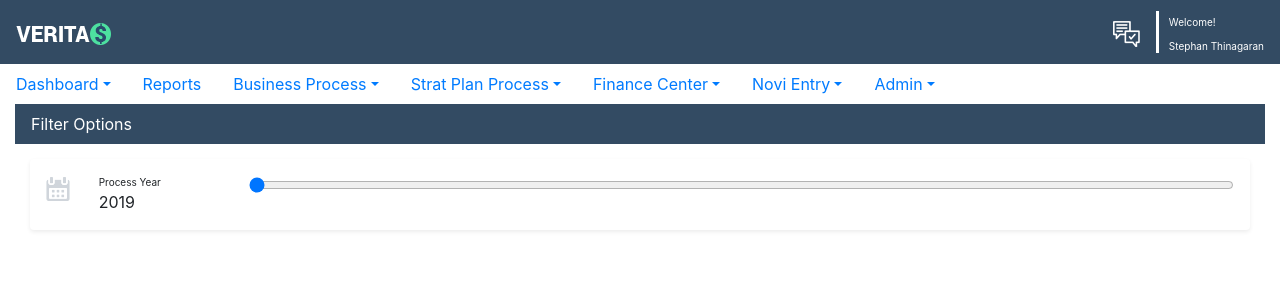
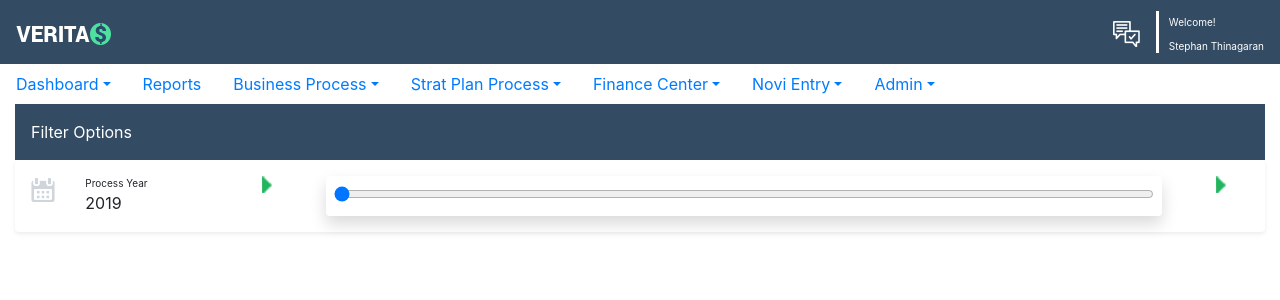
Before and after one commit to stephanram/veritas-learning, an Angular app: page / in a window 1280 px wide. Shown: the top 300 px of the page. Built offline with nearby package versions, Linux system fonts and the light colour scheme.

Commit message:
Slider changes and styles

```diff
--- a/src/app/app.component.html
+++ b/src/app/app.component.html
@@ -11,11 +11,8 @@
 <body>
   <app-top-banner></app-top-banner>
   <app-menu></app-menu>
-
   <div class="container-fluid">
     <app-filter-option></app-filter-option>
-    <app-year-slider></app-year-slider>
   </div>
 </body>
-
 </html>
--- a/src/app/filter-option/filter-option.component.html
+++ b/src/app/filter-option/filter-option.component.html
@@ -1,3 +1,12 @@
-<nav class="navbar" style="background-color: #334b63;">
-    <span class="filter-option">Filter Options</span>
-</nav>
+<div class="pos-f-t">
+    <nav class="navbar" style="background-color: #334b63;">
+        <span class="filter-option">Filter Options</span>
+        <button class="navbar-toggler" type="button" data-toggle="collapse" data-target="#navbarToggleExternalContent"
+            aria-controls="navbarToggleExternalContent" aria-expanded="false" aria-label="Toggle navigation">
+            <span class="navbar-toggler-icon"></span>
+        </button>
+    </nav>
+    <div id="navbarToggleExternalContent">
+        <app-year-slider></app-year-slider>
+    </div>
+</div>
--- a/src/app/year-slider/year-slider.component.css
+++ b/src/app/year-slider/year-slider.component.css
@@ -1,5 +1,9 @@
-.year-container {
-    margin: 15px;
+.year-slider {
+    margin-right: 10px !important;
+}
+
+.year-slider-control {
+    background-color: #22b55d !important;
 }
 
 .process-year-label {
--- a/src/app/year-slider/year-slider.component.html
+++ b/src/app/year-slider/year-slider.component.html
@@ -16,8 +16,20 @@
             </div>
         </div>
         <div class="col-md-10">
-            <input type="range" class="w-100" name="YearSlider" (change)="sliderOnChangeHandler($event)" min="1991"
-                max="2019" step="1">
+            <div class="row">
+                <div class="col-md-1">
+                    <img src="../assets/images/arrow1.png" alt="Left Arrow" class="mx-auto d-block">
+                </div>
+                <div class="col-md-10">
+                    <div class="shadow p-2 bg-white rounded fa-pull-left">
+                        <input type="range" class="w-100 year-slider-control" name="YearSlider"
+                            (change)="sliderOnChangeHandler($event)" min="1991" max="2019" step="1">
+                    </div>
+                </div>
+                <div class="col-md-1 pull">
+                    <img src="../assets/images/arrow1.png" alt="Left Arrow" class="mx-auto d-block">
+                </div>
+            </div>
         </div>
     </div>
 </div>
```
Also changed, not shown: src/assets/images/arrow1.png (added), src/assets/images/arrow2.png (added).
